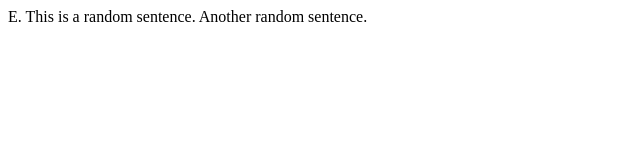
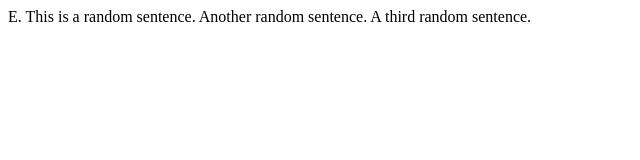
Before and after one commit to CadyDB/m1-skill-github-les3, a plain HTML site: page index.html in a window 1280 px wide. Shown: the whole page, without its empty margins (0-640 px from the left). Drawn offline with Linux system fonts and the light colour scheme.

Commit message:
vijfde commit

```diff
--- a/index.html
+++ b/index.html
@@ -8,5 +8,6 @@
 <body>
     E. This is a random sentence.
     Another random sentence.
+    A third random sentence.
 </body>
 </html>
```
